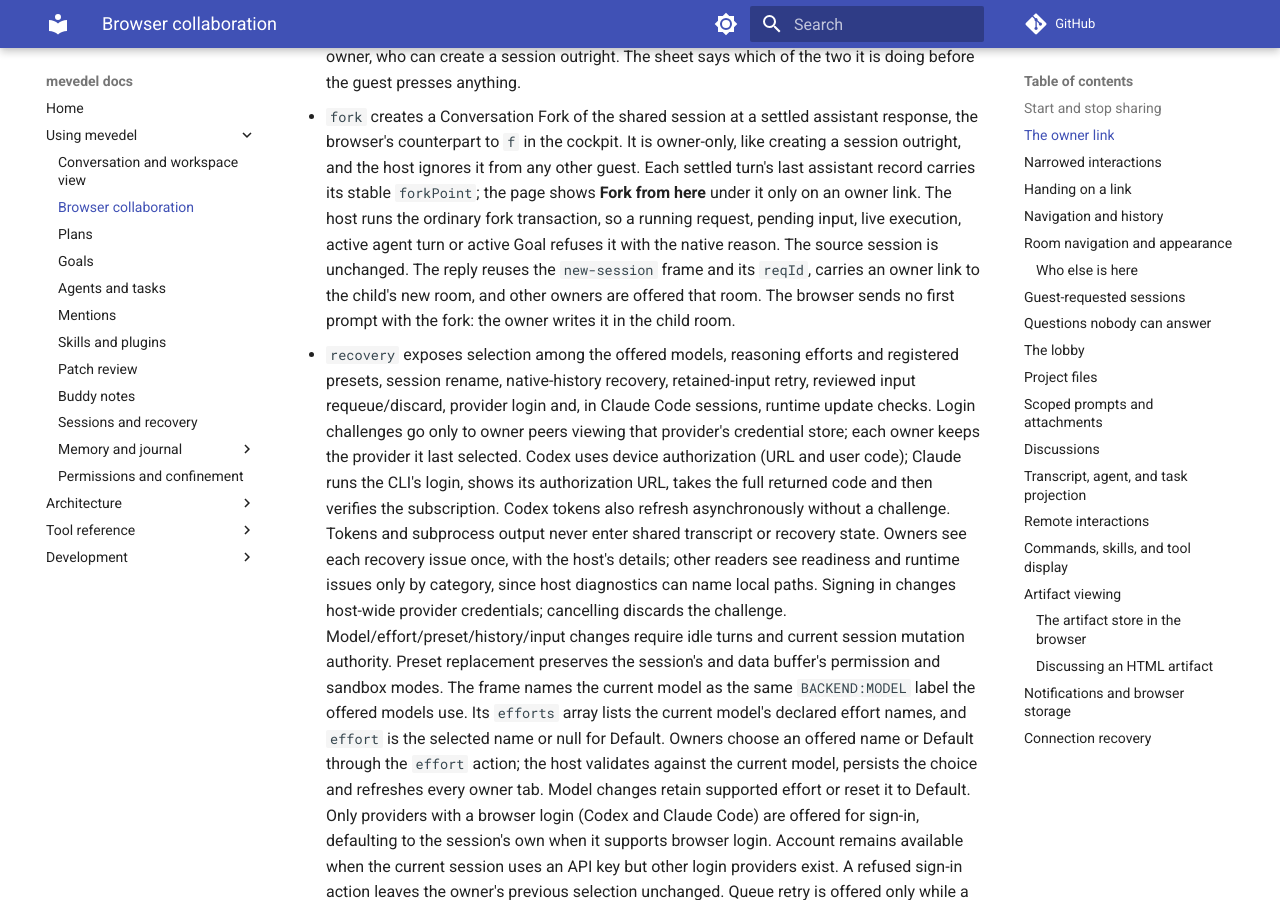
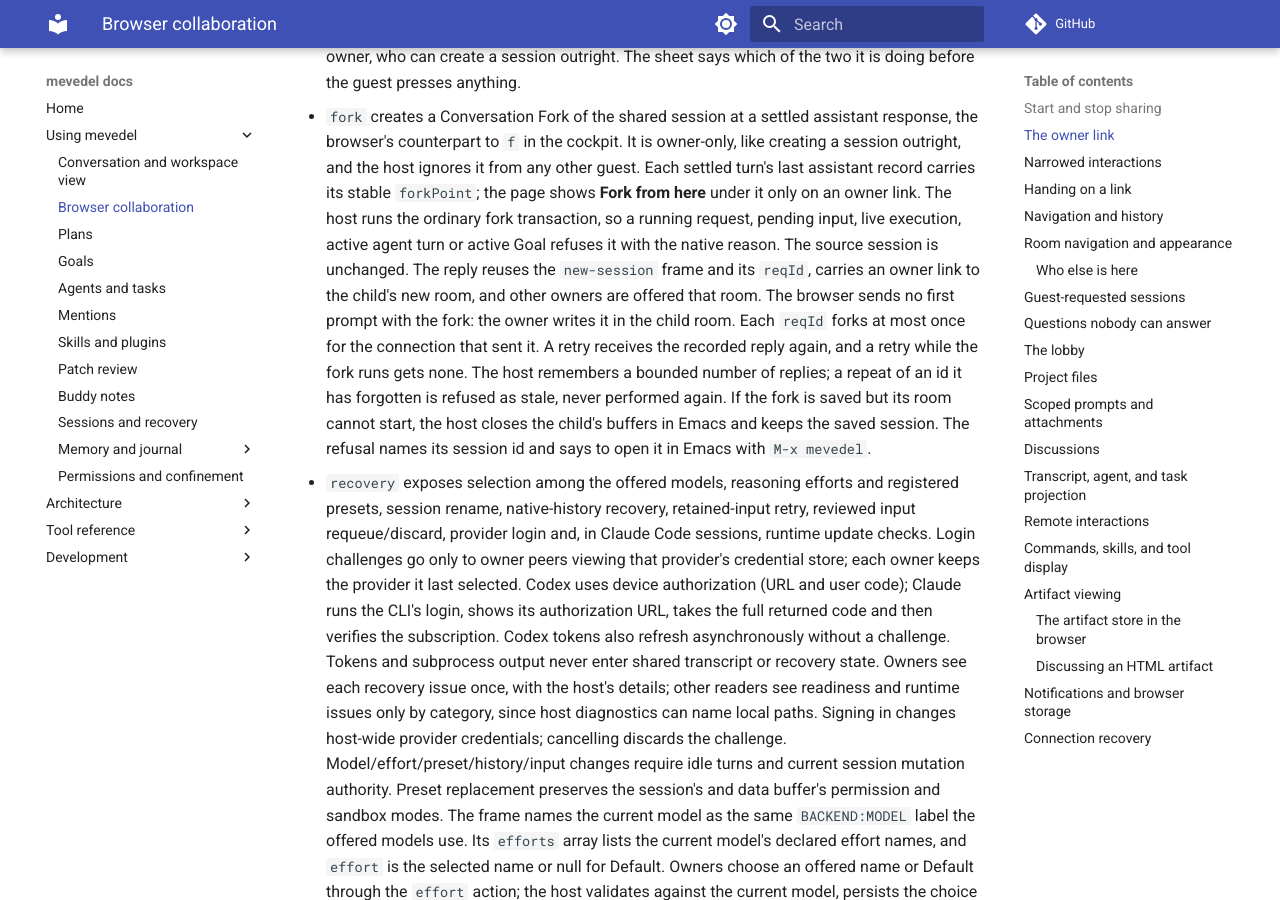
Before and after one commit to FrauH0lle/mevedel, an MkDocs documentation site: the page built from docs/collaboration.md, in a window 1280 px wide and 900 px high, scrolled down 2346 px. Built offline with MkDocs 1.6.1 and Material for MkDocs 9.7.7, drawn with Linux system fonts in a browser that asks for light colours; comment, search, counter and statistics services are not loaded.

Commit message:
Settle browser fork requests once per connection; drop failed children
A 3-second duplicate window let a replayed sealed fork frame, sent after
the window or around another request, create extra children.  Each
owner connection now has a fork ledger keyed by request id: a retry of
a settled id gets its recorded reply, a retry while it runs is ignored,
and a repeat of an id the bounded ledger has forgotten is refused as
stale.  The ledger lives in the room, keyed by peer, and is dropped
when the peer leaves or the relay goes down.

When the child's room cannot start, the published child's live buffer,
view and lock are discarded; the saved fork stays, and the refusal names
its session id and says to open it with M-x mevedel.

Regressions send sealed frames through the transport: a late retry, a
retry around another request, a forgotten id, peer departure, and an
injected dial failure.

```diff
--- a/docs/collaboration.md
+++ b/docs/collaboration.md
@@ -111,6 +111,13 @@ than through the command allowlist:
   carries an owner link to the child's new room, and other owners are
   offered that room. The browser sends no first prompt with the fork: the
   owner writes it in the child room.
+  Each `reqId` forks at most once for the connection that sent it. A retry
+  receives the recorded reply again, and a retry while the fork runs gets
+  none. The host remembers a bounded number of replies; a repeat of an id
+  it has forgotten is refused as stale, never performed again. If the
+  fork is saved but its room cannot start, the host closes the child's
+  buffers in Emacs and keeps the saved session. The refusal names its
+  session id and says to open it in Emacs with `M-x mevedel`.
 
 - `recovery` exposes selection among the offered models, reasoning efforts and
   registered presets, session rename, native-history recovery, retained-input
```
Also changed, not shown: 3 other files.
